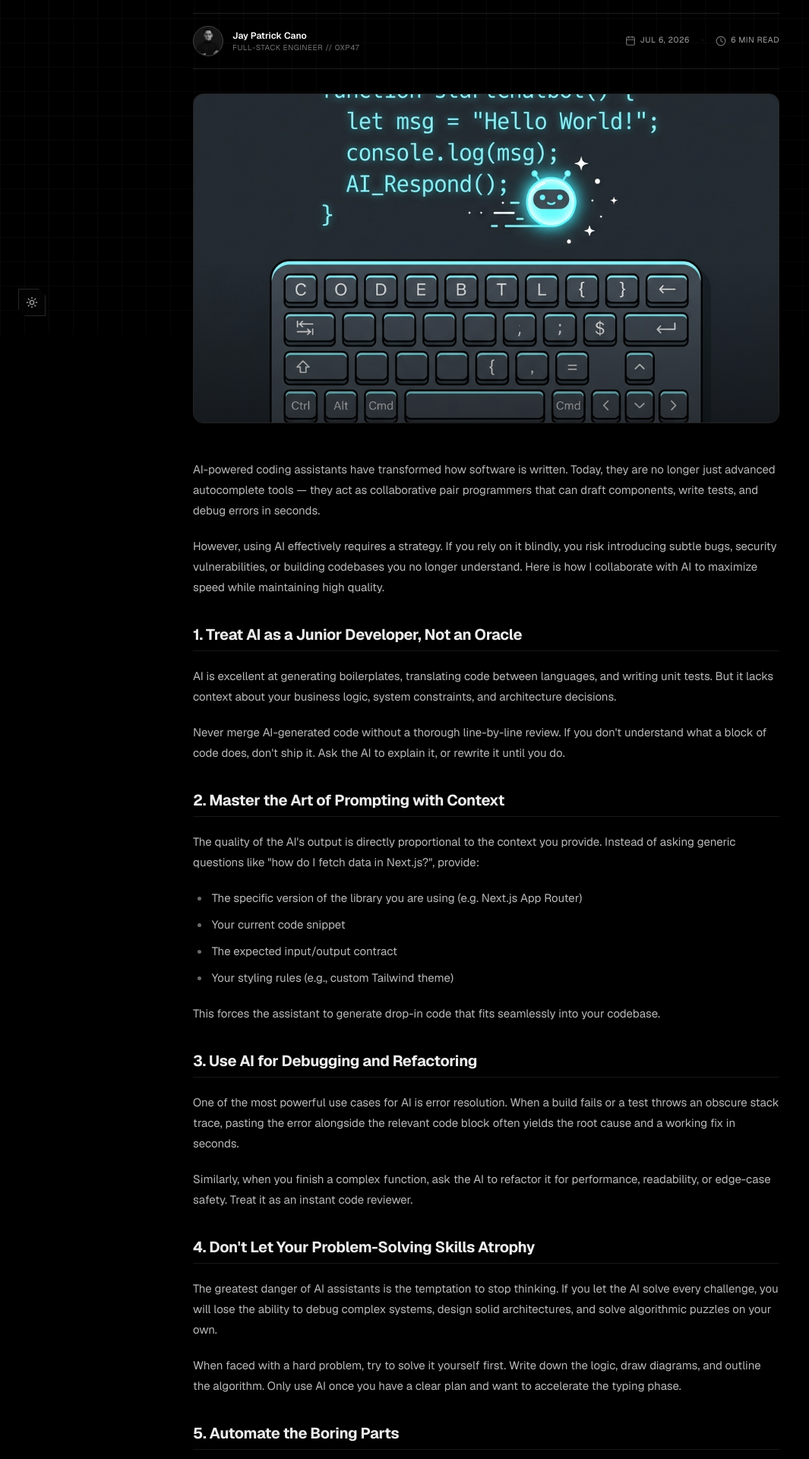
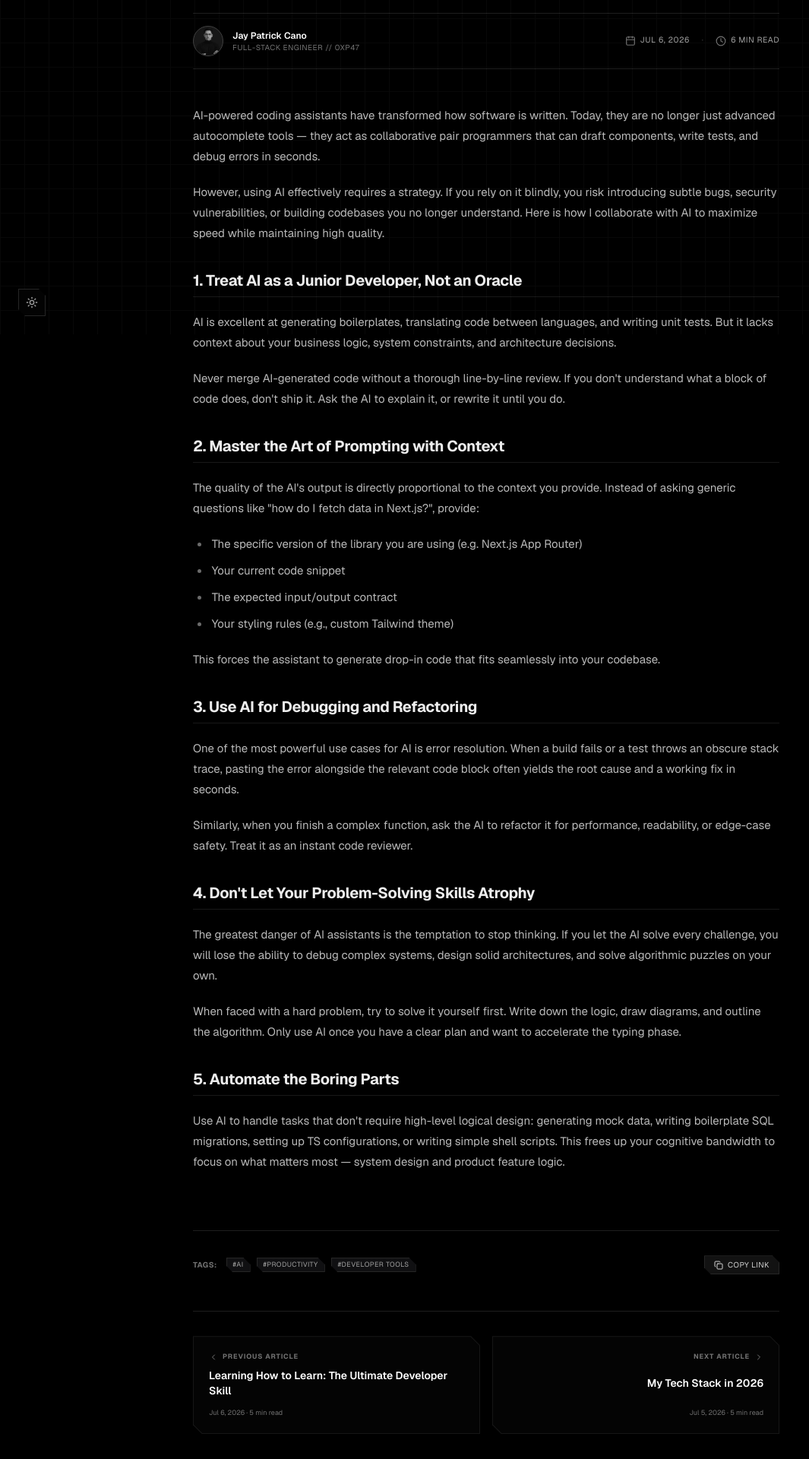
Before and after one commit to 0xp47/0xp47.github.io, a Next.js app: page /blog/ai-assisted-coding in a window 1280 px wide. Shown: the part 360-2280 px from the top of the page at 76% size, without its empty margins (0-1065 px from the left). Built offline with nearby package versions, Linux system fonts and the light colour scheme.

Commit message:
fix(blog): completely remove hero cover image from blog article pages for minimal reading experience

```diff
--- a/src/app/blog/[slug]/blog-post-page.tsx
+++ b/src/app/blog/[slug]/blog-post-page.tsx
@@ -160,7 +160,7 @@ export function BlogPostPage({ post }: { post: BlogPost }) {
             <button
               type="button"
               onClick={handleCopyLink}
-              className="inline-flex items-center gap-1.5 chamfer-btn border border-neutral-800 bg-[#0a0a0a] px-2.5 py-1 font-mono text-[10.5px] font-semibold uppercase tracking-wider text-neutral-300 hover:border-neutral-600 hover:text-white transition-colors duration-200 cursor-pointer"
+              className="inline-flex items-center gap-1.5 chamfer-btn border border-neutral-800 bg-[#040404] px-2.5 py-1 font-mono text-[10.5px] font-semibold uppercase tracking-wider text-neutral-300 hover:border-neutral-700 hover:text-white transition-colors duration-200 cursor-pointer"
               title="Copy article link"
             >
               {copied ? (
@@ -178,7 +178,7 @@ export function BlogPostPage({ post }: { post: BlogPost }) {
 
             <Link
               href="/blog/"
-              className="inline-flex items-center gap-1.5 chamfer-btn border border-neutral-800 bg-[#0a0a0a] px-3 py-1 font-mono text-[10.5px] font-semibold uppercase tracking-wider text-neutral-300 hover:border-neutral-600 hover:bg-[#141416] hover:text-white transition-colors duration-200"
+              className="inline-flex items-center gap-1.5 chamfer-btn border border-neutral-800 bg-[#040404] px-3 py-1 font-mono text-[10.5px] font-semibold uppercase tracking-wider text-neutral-300 hover:border-neutral-700 hover:bg-[#0a0a0a] hover:text-white transition-colors duration-200"
             >
               <ArrowLeft className="size-3.5" />
               <span className="hidden sm:inline">All Articles</span>
@@ -253,21 +253,6 @@ export function BlogPostPage({ post }: { post: BlogPost }) {
                 </span>
               </div>
             </div>
-
-            {/* Hero Cover Image */}
-            {post.coverImage && (
-              <div className="relative aspect-[16/9] w-full overflow-hidden rounded-xl border border-neutral-800/90 bg-[#0e0e10] mt-8 shadow-[0_16px_48px_rgba(0,0,0,0.6)]">
-                <Image
-                  src={post.coverImage}
-                  alt={post.title}
-                  fill
-                  priority
-                  sizes="(max-width: 820px) 100vw, 820px"
-                  className="object-cover object-center"
-                />
-                <div className="pointer-events-none absolute inset-0 bg-gradient-to-t from-black/40 via-transparent to-transparent" />
-              </div>
-            )}
           </header>
 
           {/* Article Body Content */}
@@ -325,7 +310,16 @@ export function BlogPostPage({ post }: { post: BlogPost }) {
               {prevPost ? (
                 <Link
                   href={`/blog/${prevPost.slug}`}
-                  className="group flex flex-col justify-between p-4 sm:p-5 rounded-xl border border-neutral-800/80 bg-[#0a0a0a] hover:border-neutral-600 transition-colors"
+                  className="group relative select-none p-[1px] transition-colors duration-200 bg-neutral-800/60 hover:bg-neutral-700"
+                  style={{
+                    clipPath: "polygon(0 0, calc(100% - 12px) 0, 100% 12px, 100% 100%, 12px 100%, 0 calc(100% - 12px))",
+                  }}
+                >
+                  <div
+                    className="flex flex-col justify-between p-4 sm:p-5 bg-[#040404] transition-colors duration-200 group-hover:bg-[#080808] h-full"
+                    style={{
+                      clipPath: "polygon(0 0, calc(100% - 11.5px) 0, 100% 11.5px, 100% 100%, 11.5px 100%, 0 calc(100% - 11.5px))",
+                    }}
                   >
                     <div className="flex items-center gap-1.5 font-mono text-[9px] font-bold uppercase tracking-widest text-neutral-500 mb-2">
                       <ChevronLeft className="size-3 transition-transform group-hover:-translate-x-0.5" />
@@ -337,6 +331,7 @@ export function BlogPostPage({ post }: { post: BlogPost }) {
                     <div className="mt-3 font-mono text-[9px] text-neutral-500">
                       {prevPost.dateDisplay} · {prevPost.readingTime}
                     </div>
+                  </div>
                 </Link>
               ) : (
                 <div />
@@ -346,7 +341,16 @@ export function BlogPostPage({ post }: { post: BlogPost }) {
               {nextPost ? (
                 <Link
                   href={`/blog/${nextPost.slug}`}
-                  className="group flex flex-col justify-between p-4 sm:p-5 rounded-xl border border-neutral-800/80 bg-[#0a0a0a] hover:border-neutral-600 transition-colors text-right sm:text-right"
+                  className="group relative select-none p-[1px] transition-colors duration-200 bg-neutral-800/60 hover:bg-neutral-700 text-right sm:text-right"
+                  style={{
+                    clipPath: "polygon(0 0, calc(100% - 12px) 0, 100% 12px, 100% 100%, 12px 100%, 0 calc(100% - 12px))",
+                  }}
+                >
+                  <div
+                    className="flex flex-col justify-between p-4 sm:p-5 bg-[#040404] transition-colors duration-200 group-hover:bg-[#080808] h-full"
+                    style={{
+                      clipPath: "polygon(0 0, calc(100% - 11.5px) 0, 100% 11.5px, 100% 100%, 11.5px 100%, 0 calc(100% - 11.5px))",
+                    }}
                   >
                     <div className="flex items-center justify-end gap-1.5 font-mono text-[9px] font-bold uppercase tracking-widest text-neutral-500 mb-2">
                       <span>Next Article</span>
@@ -357,6 +361,7 @@ export function BlogPostPage({ post }: { post: BlogPost }) {
                     </h4>
                     <div className="mt-3 font-mono text-[9px] text-neutral-500">
                       {nextPost.dateDisplay} · {nextPost.readingTime}
+                    </div>
                   </div>
                 </Link>
               ) : (
```
Lines whose indentation alone changed are shown as unchanged.
